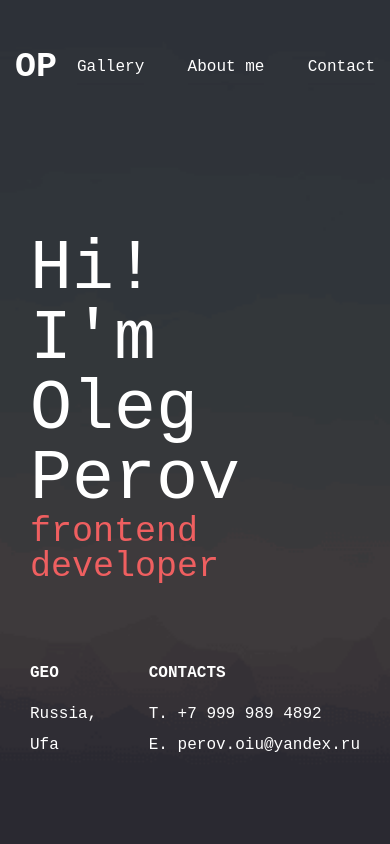
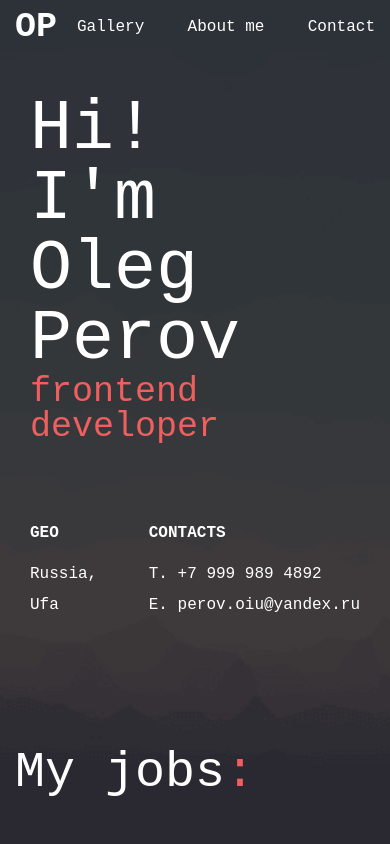
Before and after one commit to runicelf/fromPsdToGithubWithLove, a plain HTML site: page index.html in a window 390 px wide. Shown: the top 844 px of the page. Drawn offline with Linux system fonts and the light colour scheme; a web font is replaced by a local one.

Commit message:
some fixes

```diff
--- a/css/index.css
+++ b/css/index.css
@@ -258,6 +258,9 @@
   background-color: #d64027;
 }
 @media screen and (max-width: 700px) {
+  .header__wrapper {
+    padding: 10px 15px 50px 15px;
+  }
   .main__nav {
     display: none;
   }
@@ -266,7 +269,7 @@
   }
   .main__wrapper {
     width: 100%;
-    padding: 100px 15px 0 15px;
+    padding: 0 15px 0 15px;
   }
   .main__description {
     margin-bottom: 80px;
```
